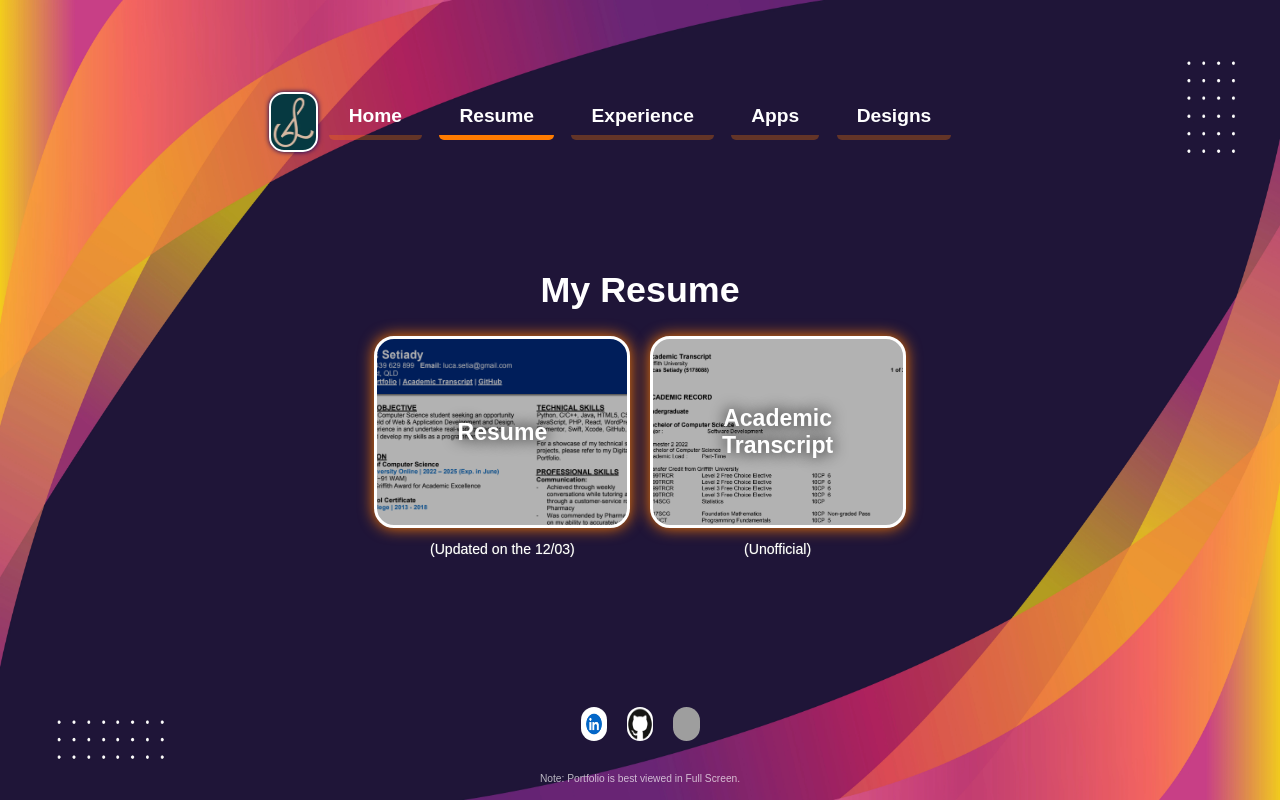
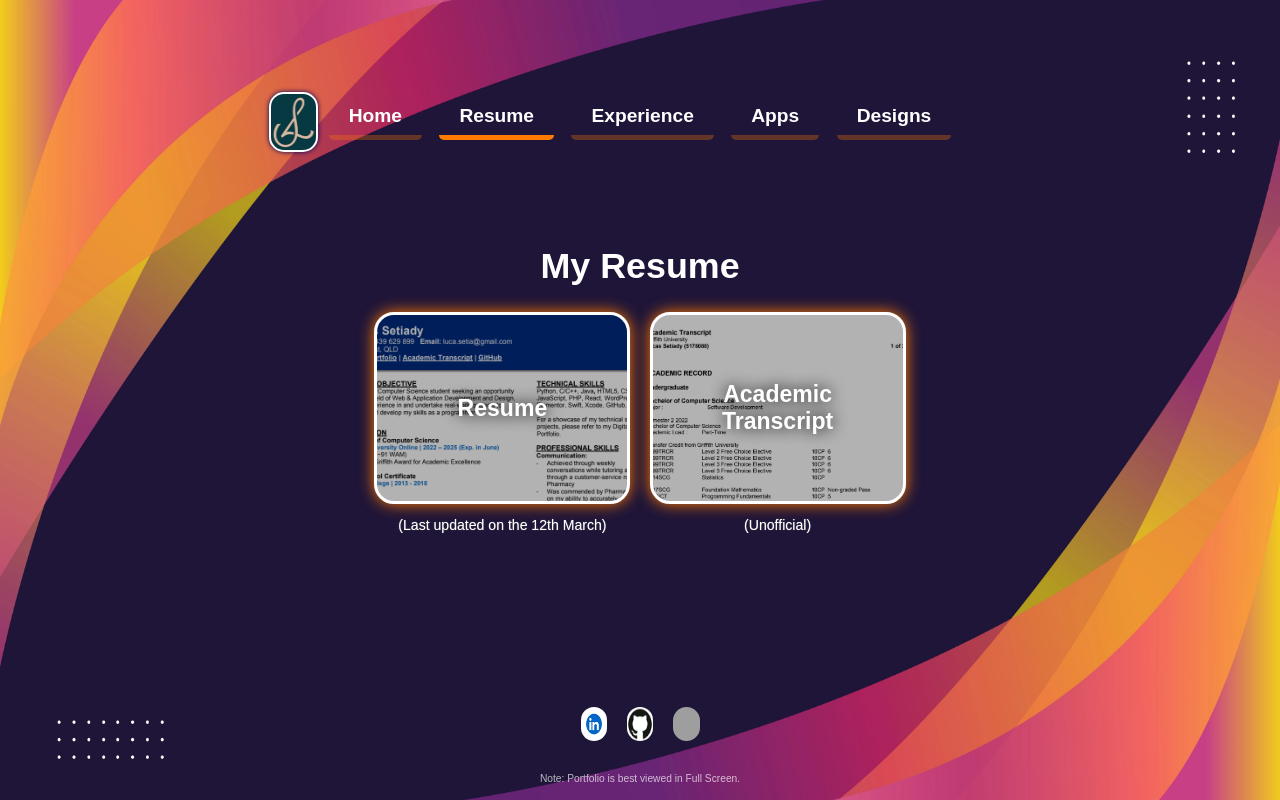
Before and after one commit to lseti1/portfolio-527386, a React (Create React App) app: page / in a window 1280 px wide. Both pictures are taken after a click on the element "Resume". Built offline with nearby package versions, Linux system fonts and the light colour scheme; grey boxes are pictures that could not be loaded.

Commit message:
Moving Main Content Areas Up

```diff
--- a/src/App.css
+++ b/src/App.css
@@ -107,7 +107,7 @@ body {
   font-size: 1.4vw;
 
   position: absolute;
-  top: 30%;
+  top: 27%;
   left: 30%;
 }
 
@@ -125,7 +125,7 @@ body {
   font-size: 1.15vw;
 
   position: absolute;
-  top: 40%;
+  top: 37%;
   left: 25%;
 }
 
--- a/src/App.js
+++ b/src/App.js
@@ -33,7 +33,7 @@ function App() {
                 <p className="imageTextOverlay">Resume</p>
               </button>
             </a>
-            <p>(Updated on the 12/03)</p>
+            <p>(Last updated on the 12th March)</p>
           </div>
 
           <div className ="individualAppContainers">
```
